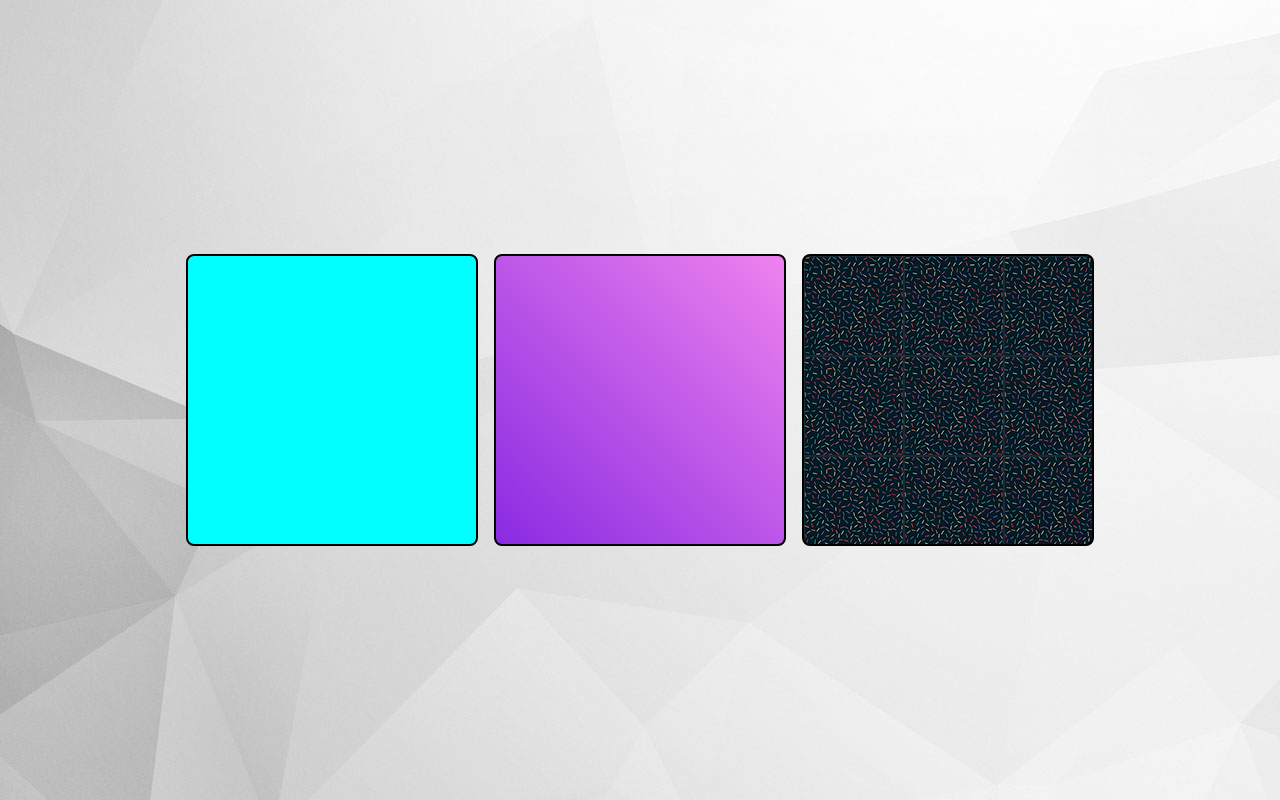
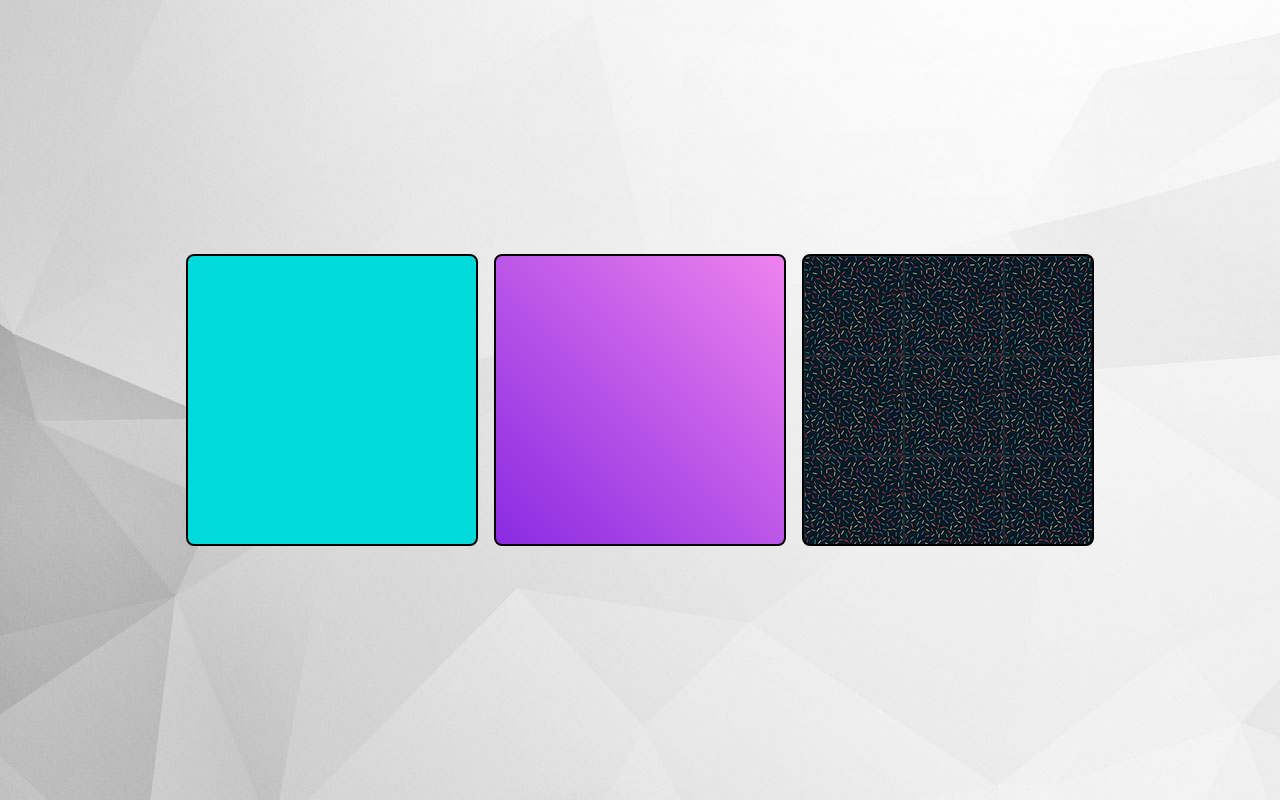
Before and after one commit to Matheusnasc0903/HTML-CSS, a plain HTML site: page Exercicios/ex022/index.html in a window 1280 px wide. Drawn offline with Linux system fonts and the light colour scheme.

Commit message:
modified:   Exercicios/ex022/style.css

```diff
--- a/Exercicios/ex022/style.css
+++ b/Exercicios/ex022/style.css
@@ -16,7 +16,7 @@ body{
     border-radius: .5em;
 }
 #q1{
-    background-color: aqua;
+    background-color: rgb(0, 218, 218);
 }
 #q2{
     background: linear-gradient(45deg, blueviolet, violet);
```
